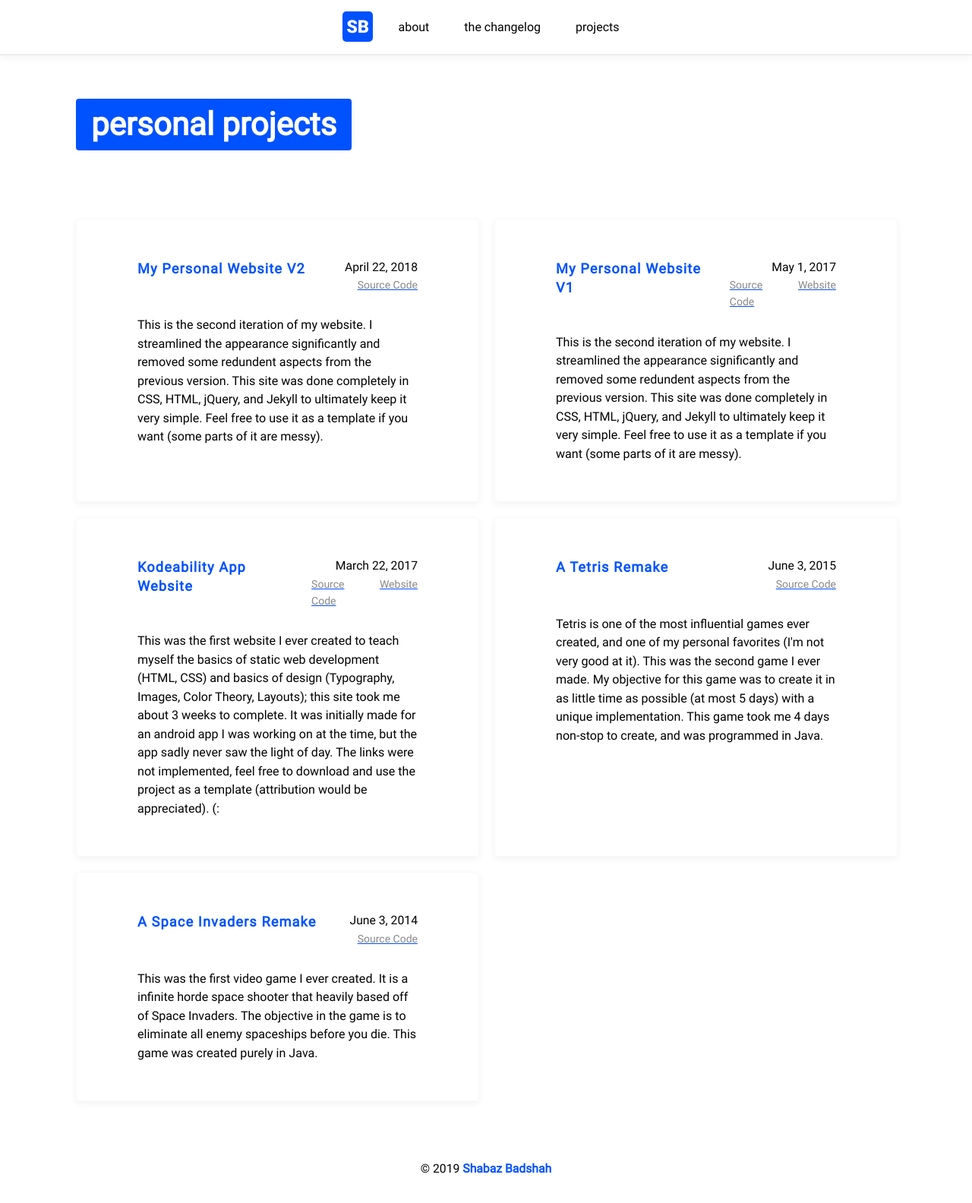
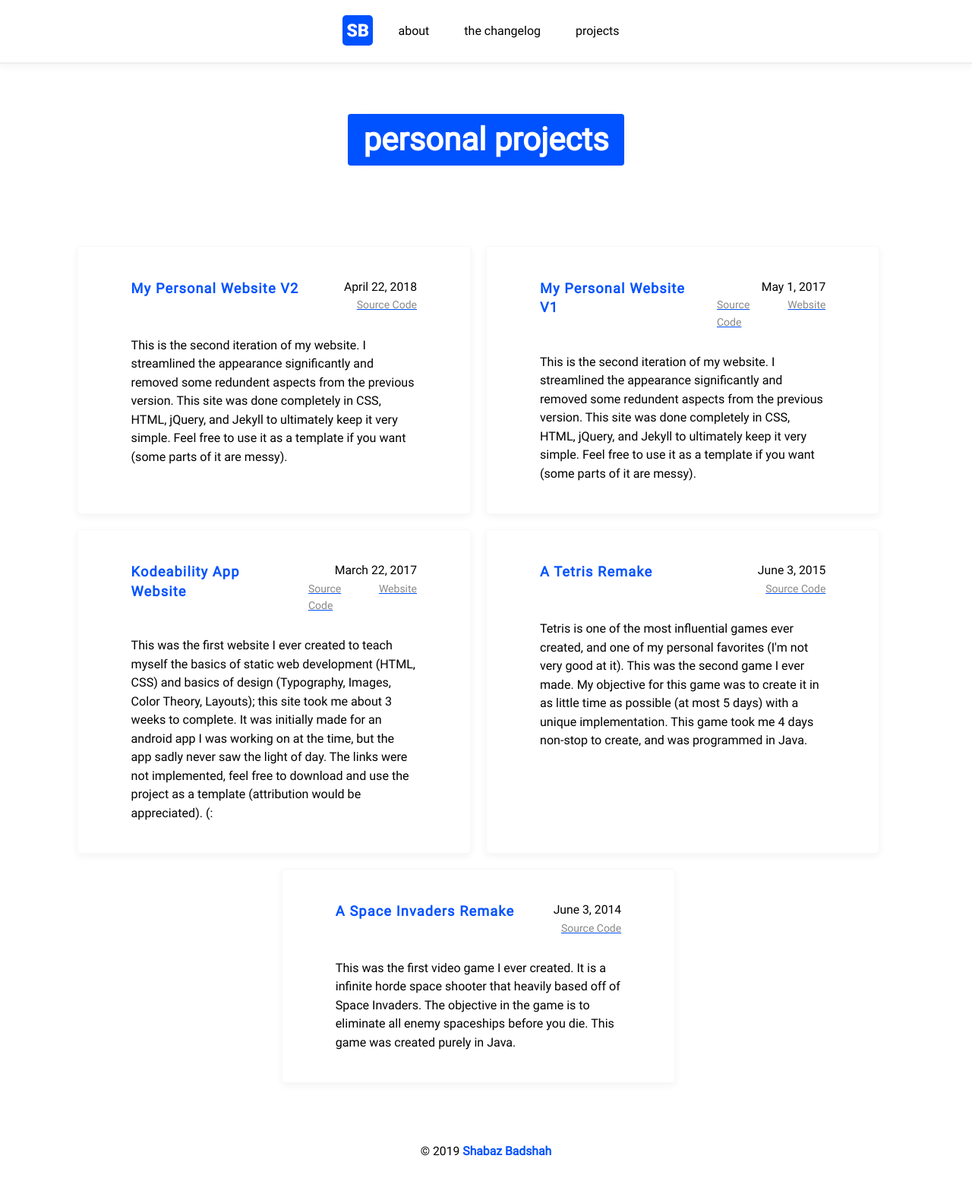
Before and after one commit to ShabazBadshah/shabazbadshah.com, a Jekyll site: the page built from projects/index.html, in a window 1280 px wide. Shown: the top 1584 px of the page at 76% size. Built offline with Jekyll 4.4.1, drawn with Linux system fonts in a browser that asks for light colours.

Commit message:
removed some uneccessary markup and made the about page responsive

```diff
--- a/about/index.html
+++ b/about/index.html
@@ -4,7 +4,6 @@ title: about - shabazbadshah.com
 permalink: /about/
 ---
 
-<div id="wrapper">
 <h2 id="page-title">about</h2>
 <img id="profile-pic" src="{{site.baseurl}}/assets/images/profile-pic.jpeg" alt="" srcset="">
 <p id="about-blurb">Hey, my name is <b>Shabaz Badshah</b></p>
@@ -18,5 +17,5 @@ permalink: /about/
   <a href="mailto:badshah.shabaz@gmail.com"><img id="social-media-icon" src="{{site.baseurl}}/assets/images/email.svg" alt="" srcset=""></a>
   <a href="https://github.com/ShabazBadshah"><img id="social-media-icon" src="{{site.baseurl}}/assets/images/github-logo.svg" alt="" srcset=""></a>
 </div>
+
 <p style="margin-top: 10px">Looking for my <a id="resume-link" href="{{site.baseurl}}/resume.pdf">resume</a>?</p>
-</div>
--- a/assets/css/blog.css
+++ b/assets/css/blog.css
@@ -18,18 +18,16 @@ ul#blog-list {
   padding: 0;
   display: flex;
   flex-direction: column;
-  padding-left: 100px;
-  padding-right: 100px;
   width: 100%;
 }
 
 li#blog-list-item {
   display: flex;
-  flex-direction: column;
-  align-items: flex-start;
+  flex-direction: row;
+  align-items: center;
+  justify-content: space-between;
   border-bottom: none;
   padding: 15px 30px;
-  padding-left: 0;
 }
 
 li#blog-list-item * {
@@ -64,6 +62,7 @@ a#blog-title-link:hover {
 h5#blog-date {
   font-weight: normal;
   font-size: 1rem;
+  margin-left: 100px;
 }
 
 #blog-info-wrapper {
--- a/assets/css/index.css
+++ b/assets/css/index.css
@@ -19,12 +19,6 @@ body, html {
   color: black;
 }
 
-#index-wrap {
-  display: flex;
-  flex-direction: column;
-  min-height: 100vh;
-}
-
 header {
   position: fixed;
   top: 0;
@@ -34,6 +28,7 @@ header {
   display: flex;
   flex-direction: row;
   justify-content: center;
+  align-items: center;
   border-bottom: 2px solid #eee;
   padding: 5px;
   background-color: white;
@@ -65,6 +60,8 @@ li#nav-item a {
   color: black;
   padding: 8px;
   transition: all ease-in-out 0.2s;
+  text-align: center;
+  text-anchor: middle;
 }
 
 li#nav-item a:hover {
@@ -77,15 +74,15 @@ li#nav-item a:hover {
 
 li#nav-item {
   margin: 15px;
+  display: flex;
+  align-items: center;
 }
 
 #content-wrap {
   top: 50px;
-}
-
-#wrapper {
-  padding: 20px 100px;
-  height: 100%;
+  display: flex;
+  flex-direction: column;
+  align-items: center;
 }
 
 h1 {
@@ -129,7 +126,7 @@ ul {
 }
 
 h2#page-title {
-  margin-top: 60px;
+  margin-top: 100px;
   margin-bottom: 80px;
   background-color: #0051ff;
   width: fit-content;
@@ -144,8 +141,9 @@ h2#page-title {
 
 p#about-blurb {
   letter-spacing: 0.02rem;
-  width: 50%;
+  width: 30%;
   margin-top: 20px;
+  text-align: center;
 }
 
 p#about-blurb b {
@@ -190,10 +188,6 @@ img#social-media-icon:first-child {
   margin-left: 0;
 }
 
-#project-list-wrapper {
-  margin-top: 80px;
-}
-
 #footer-copyright {
   margin-top: 50px;
   margin-bottom: 40px;
@@ -212,3 +206,29 @@ img#social-media-icon:first-child {
   margin: 0;
   padding-bottom: 30px;
 }
+
+@media only screen and (max-width: 400px) {
+  header {
+    flex-direction: column;
+  }
+
+  header img#brand-logo {
+    width: 60px;
+  }
+
+  li#nav-item {
+    margin: 0 15px;
+  }
+
+  #content-wrap {
+    top: 160px;
+  }
+
+  h2#page-title {
+    margin: 50px auto;
+  }
+
+  p#about-blurb {
+    width: 95%;
+  }
+}
--- a/assets/css/projects.css
+++ b/assets/css/projects.css
@@ -1,10 +1,17 @@
+#project-page-content-wrap {
+  margin: auto 100px;
+  display: flex;
+  flex-direction: column;
+  align-items: center;
+}
+
 ul#project-list {
   list-style: none;
   padding: 0;
   display: flex;
   flex-direction: row;
   flex-wrap: wrap;
-  padding-left: 100px;
+  justify-content: center;
 }
 
 a#project-article-link {
@@ -25,9 +32,9 @@ li#project-list-item {
   display: flex;
   flex-direction: column;
   border: 1px solid #f9f9f9;
-  width: 45%;
-  min-height: 300px;
-  padding: 50px 80px;
+  max-width: 48%;
+  min-height: 280px;
+  padding: 40px 70px;
   box-shadow: 0 3px 10px rgba(55,55,55,0.06);
   margin: 10px;
   margin-left: 0;
@@ -48,7 +55,6 @@ li#project-list-item h6 {
 }
 
 h2#project-page-title {
-  margin-left: 100px;
   margin-top: 80px;
   background-color: #0051ff;
   width: fit-content;
@@ -107,8 +113,3 @@ p#project-blurb {
   line-height: 1.75rem;
   z-index: 0;
 }
-
-p#project-page-blurb {
-  padding-left: 100px;
-  padding-right: 200px;
-}
--- a/blog/index.html
+++ b/blog/index.html
@@ -4,8 +4,7 @@ title: blog - shabazbadshah.com
 permalink: /blog/
 ---
 
-<div id="project-wrapper">
-  <h2 id="blog-page-title">the changelog</h2>
+<h2 id="page-title">the changelog</h2>
 <div id="blog-list-wrapper">
   <ul id="blog-list">
     {% for post in site.categories.blog %}
@@ -18,6 +17,5 @@ permalink: /blog/
     {% endfor %}
   </ul>
 </div>
-</div>
 
 {% include footer.html %}
--- a/projects/index.html
+++ b/projects/index.html
@@ -4,8 +4,8 @@ title: projects - shabazbadshah.com
 permalink: /projects/
 ---
 
-<h2 id="project-page-title">personal projects</h2>
-<div id="project-list-wrapper">
+<div id="project-page-content-wrap">
+  <h2 id="page-title">personal projects</h2>
   <ul id="project-list">
     {% for post in site.categories.projects %}
       <li id="project-list-item">
@@ -31,5 +31,4 @@ permalink: /projects/
     {% endfor %}
   </ul>
 </div>
-
 {% include footer.html %}
```
Also changed, not shown: projects/mockup_1.png (deleted). Lines whose indentation alone changed are shown as unchanged.
